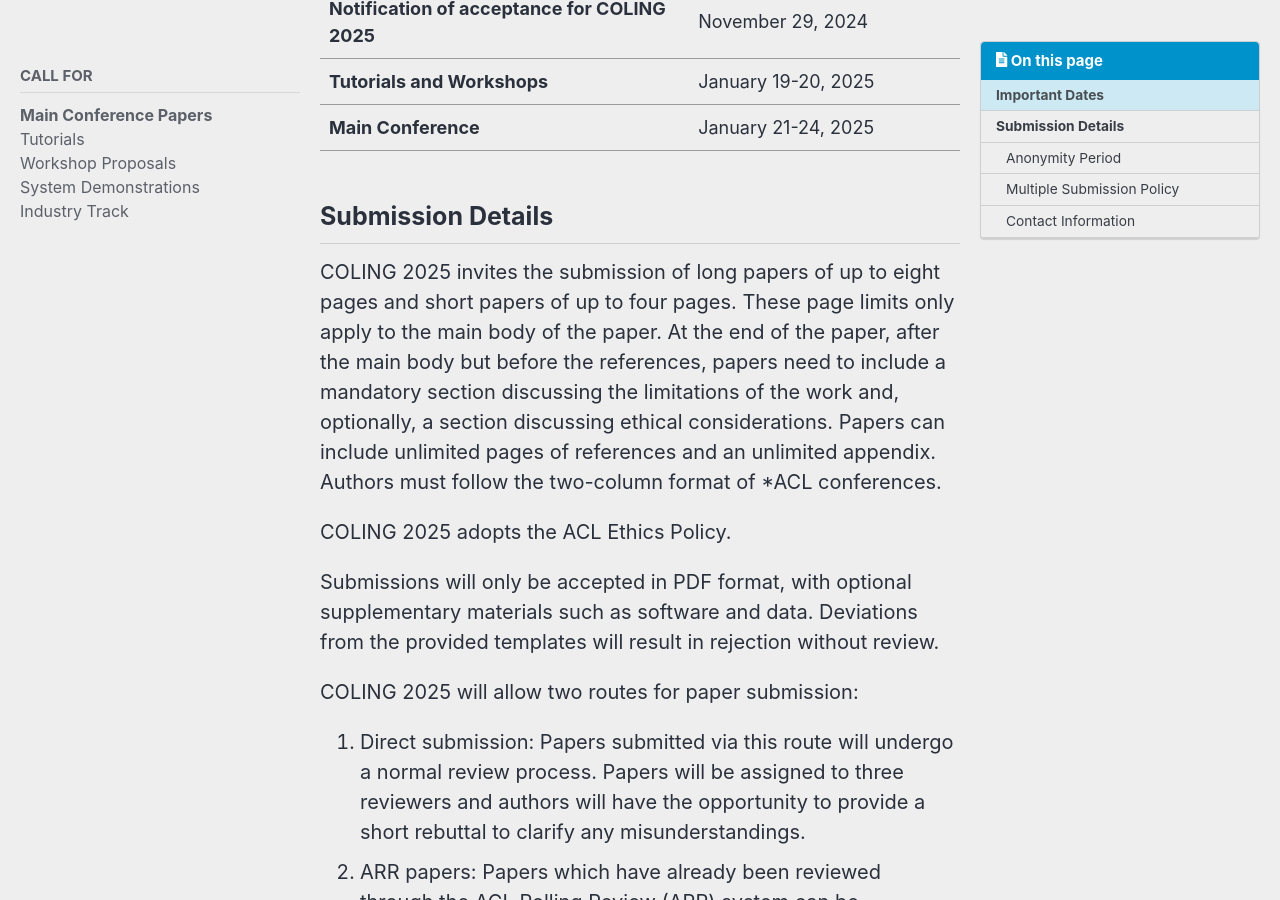
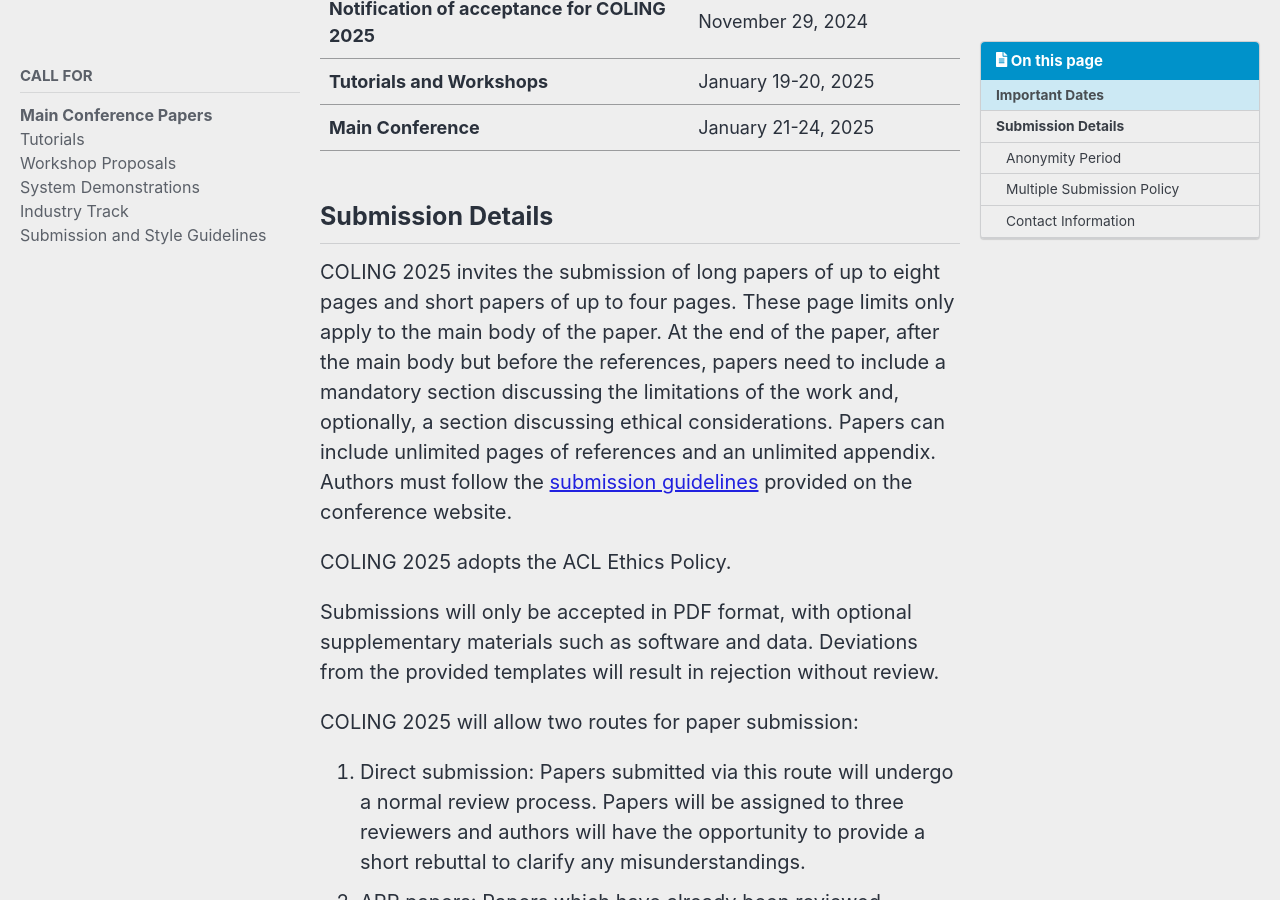
Before and after one commit to hasaniqbal777/coling-2025, a Jekyll site: the page built from _pages/calls/main_conference_papers.md, in a window 1280 px wide and 900 px high, scrolled down 2006 px. Built offline with Jekyll 4.4.1, drawn with Linux system fonts in a browser that asks for light colours; cached includes are drawn as plain includes; nearby versions of some CDN libraries.

Commit message:
Submission guidlines and styles are posted

```diff
--- a/_data/navigation.yml
+++ b/_data/navigation.yml
@@ -18,6 +18,8 @@ main:
         url: /calls/system_demonstrations/
       - title: Industry Track
         url: /calls/industry_track/
+      - title: Submission and Style Guidelines
+        url: /calls/submission_style/
 
   - title: "Committees"
     url: /organization
@@ -48,6 +50,8 @@ calls:
         url: /calls/system_demonstrations/
       - title: "Industry Track"
         url: /calls/industry_track/
+      - title: "Submission and Style Guidelines"
+        url: /calls/submission_style/
 
 committees:
   - title: Committees
--- a/_pages/calls/main_conference_papers.md
+++ b/_pages/calls/main_conference_papers.md
@@ -63,7 +63,7 @@ All deadlines are 11:59PM [UTC-12:00](https://www.timeanddate.com/time/zone/time
 
 ## Submission Details
 
-COLING 2025 invites the submission of long papers of up to eight pages and short papers of up to four pages. These page limits only apply to the main body of the paper. At the end of the paper, after the main body but before the references, papers need to include a mandatory section discussing the limitations of the work and, optionally, a section discussing ethical considerations. Papers can include unlimited pages of references and an unlimited appendix.  Authors must follow the two-column format of *ACL conferences.
+COLING 2025 invites the submission of long papers of up to eight pages and short papers of up to four pages. These page limits only apply to the main body of the paper. At the end of the paper, after the main body but before the references, papers need to include a mandatory section discussing the limitations of the work and, optionally, a section discussing ethical considerations. Papers can include unlimited pages of references and an unlimited appendix.  Authors must follow the [submission guidelines](https://coling2025.org/calls/submission_style/) provided on the conference website.
 
 COLING 2025 adopts the ACL Ethics Policy.
 
```
Also changed, not shown: _pages/calls/submission_style.md (added, +42 -0 lines), _pages/home.md (+1 -0 lines), 3 other files.
